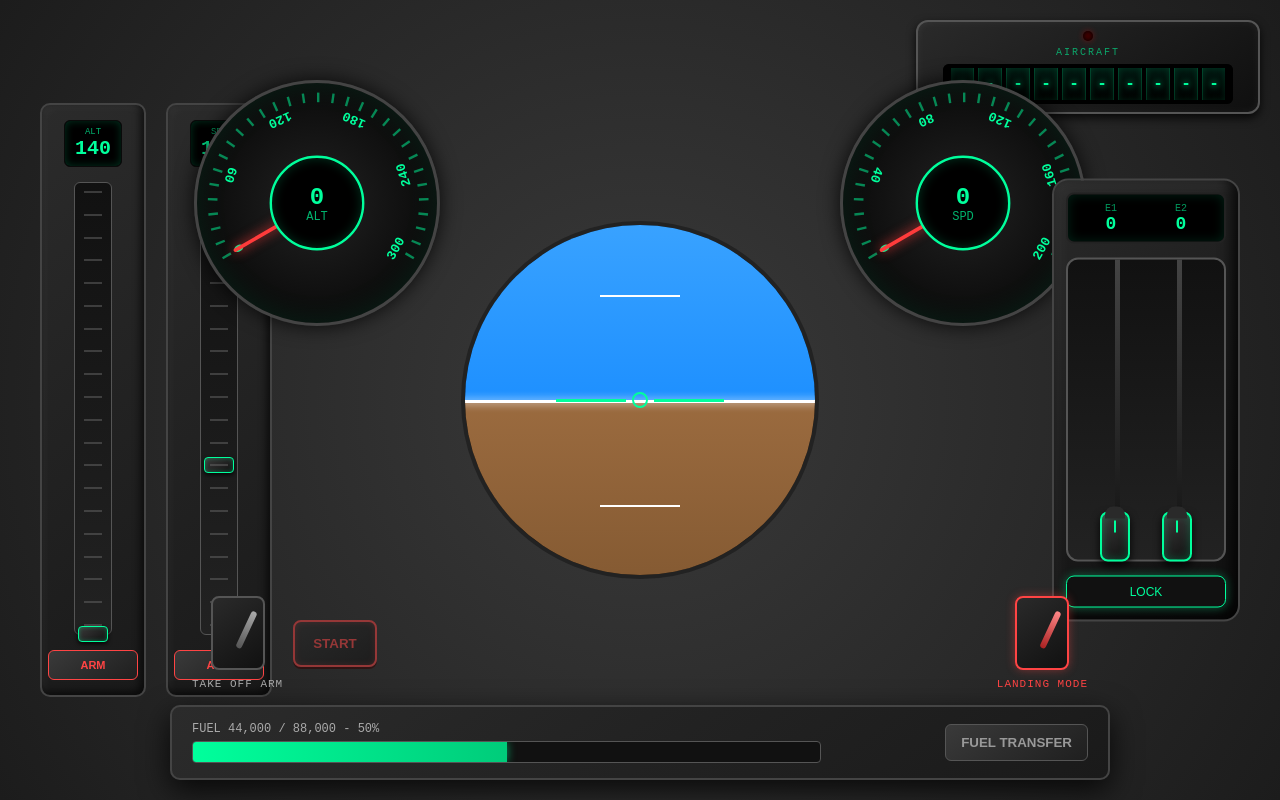
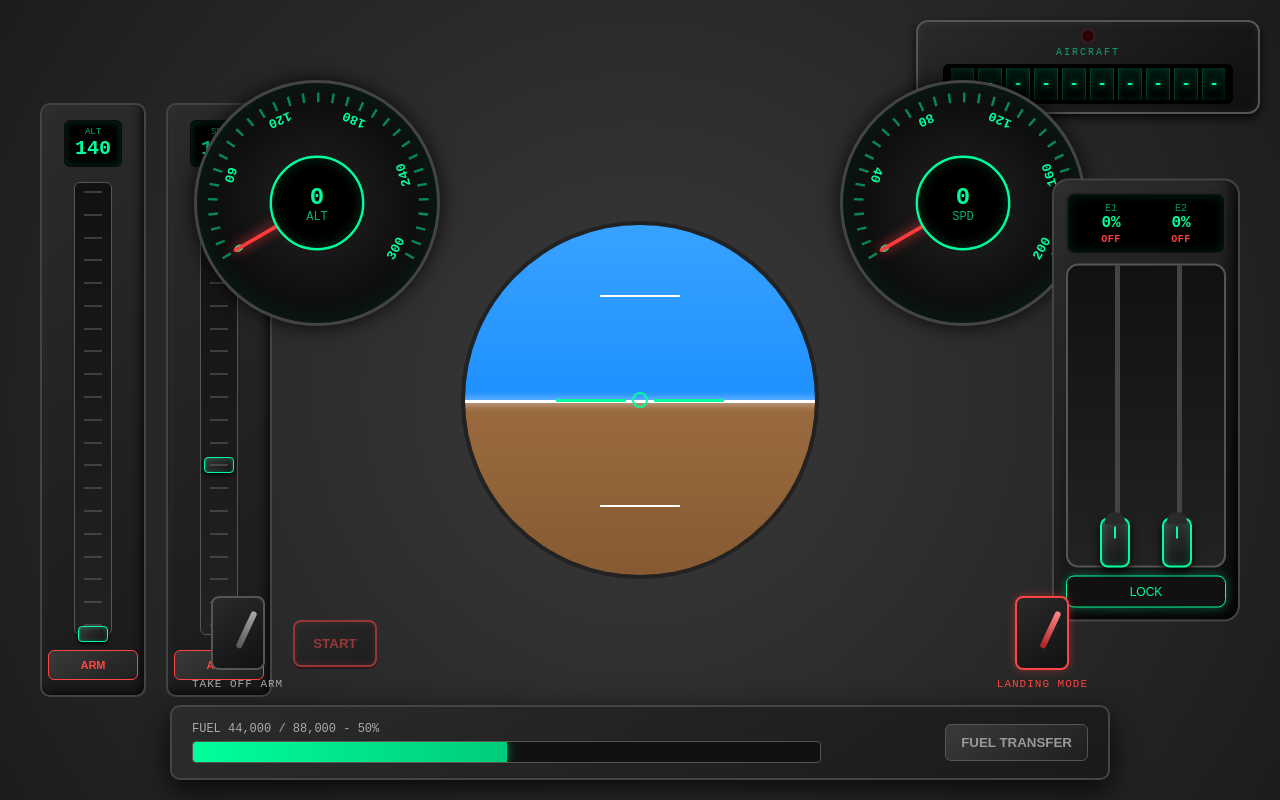
Before and after one commit to fanecovsf/external-cockpit, a Vue app in the folder frontend/cockpit/: page / in a window 1280 px wide. Built offline with nearby package versions, Linux system fonts and the light colour scheme; no server answers.

Commit message:
feat: upgrading levers

```diff
--- a/frontend/cockpit/src/components/ThrottleLevers.vue
+++ b/frontend/cockpit/src/components/ThrottleLevers.vue
@@ -104,6 +104,22 @@ const onMove = (e) => {
 const toggleLink = () => {
   emit("update:linked", !props.linked);
 };
+
+// ===== STATUS =====
+const getEngineStatus = (value) => {
+  if (value === 0) return { label: "OFF", class: "off" };
+  if (value <= 7) return { label: "IDLE", class: "idle" };
+  if (value <= 14) return { label: "CRUISE", class: "cruise" };
+  return { label: "TAKEOFF", class: "takeoff" };
+};
+
+// ===== PERCENT =====
+const getPercent = (value) => {
+  if (value === 0) return "0%";
+  if (value === props.max) return "100%";
+
+  return Math.round((value / props.max) * 100) + "%";
+};
 </script>
 
 <template>
@@ -112,11 +128,18 @@ const toggleLink = () => {
     <div class="display">
       <div class="engine">
         <span class="label">E1</span>
-        <span class="value">{{ leftValue }}</span>
+        <span class="value">{{ getPercent(leftValue) }}</span>
+        <span class="status" :class="getEngineStatus(leftValue).class">
+          {{ getEngineStatus(leftValue).label }}
+        </span>
       </div>
+
       <div class="engine">
         <span class="label">E2</span>
-        <span class="value">{{ rightValue }}</span>
+        <span class="value">{{ getPercent(rightValue) }}</span>
+        <span class="status" :class="getEngineStatus(rightValue).class">
+          {{ getEngineStatus(rightValue).label }}
+        </span>
       </div>
     </div>
 
@@ -189,7 +212,7 @@ const toggleLink = () => {
 }
 
 .value {
-  font-size: 18px;
+  font-size: 16px;
   font-weight: bold;
 }
 
@@ -207,7 +230,7 @@ const toggleLink = () => {
   position: absolute;
   width: 5px;
   height: 100%;
-  background: linear-gradient(180deg, #444, #111);
+  background: #444;
 }
 
 .left-rail {
@@ -289,4 +312,28 @@ const toggleLink = () => {
   border-color: #00ff9c;
   box-shadow: 0 0 10px #00ff9c55;
 }
+
+.status {
+  font-size: 10px;
+  margin-top: 2px;
+  font-weight: bold;
+  letter-spacing: 0.5px;
+}
+
+/* STATES */
+.status.off {
+  color: #ff3b3b;
+}
+
+.status.idle {
+  color: #ff9f1a;
+}
+
+.status.cruise {
+  color: #3aa0ff;
+}
+
+.status.takeoff {
+  color: #00ff9c;
+}
 </style>
```
